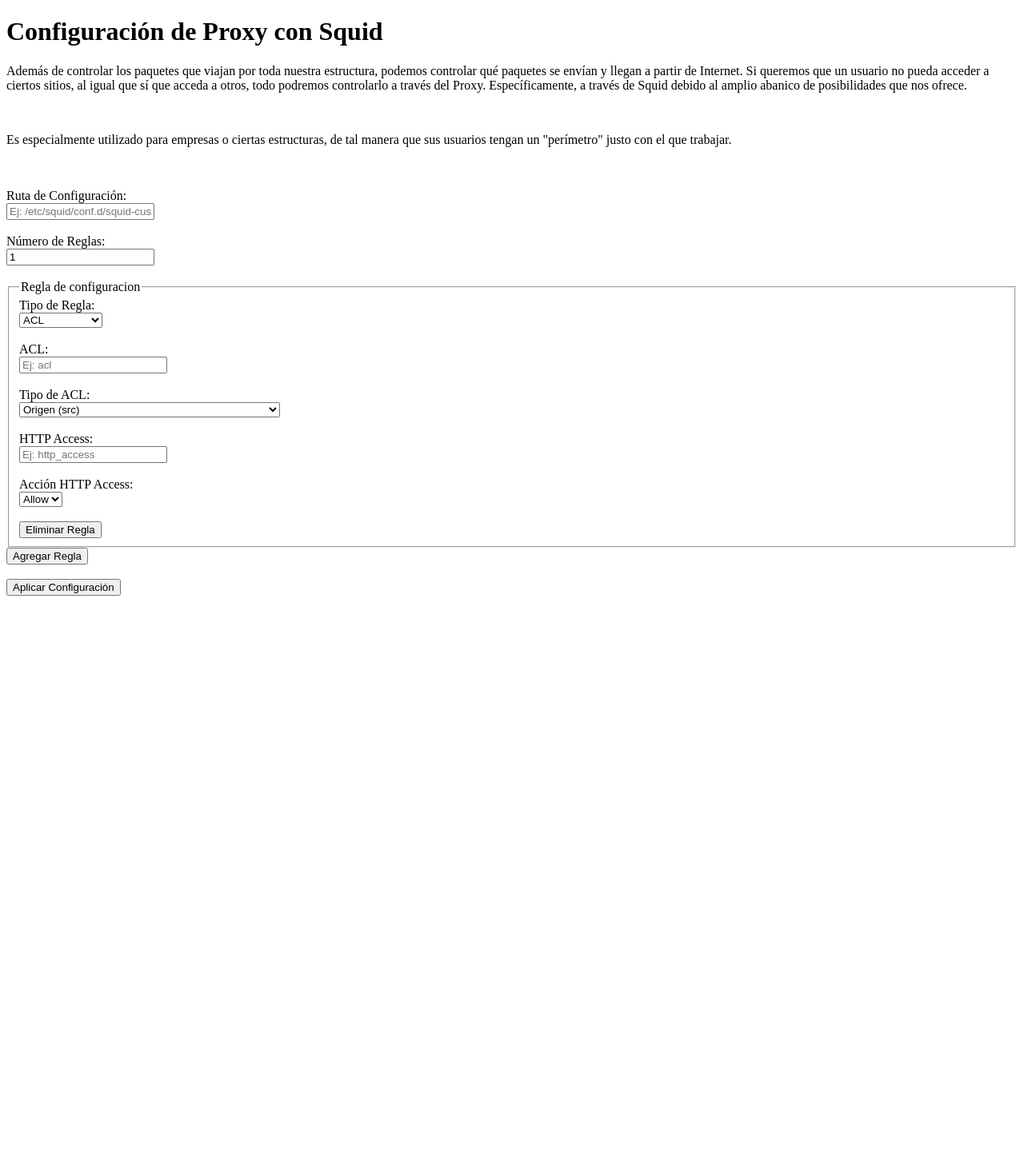
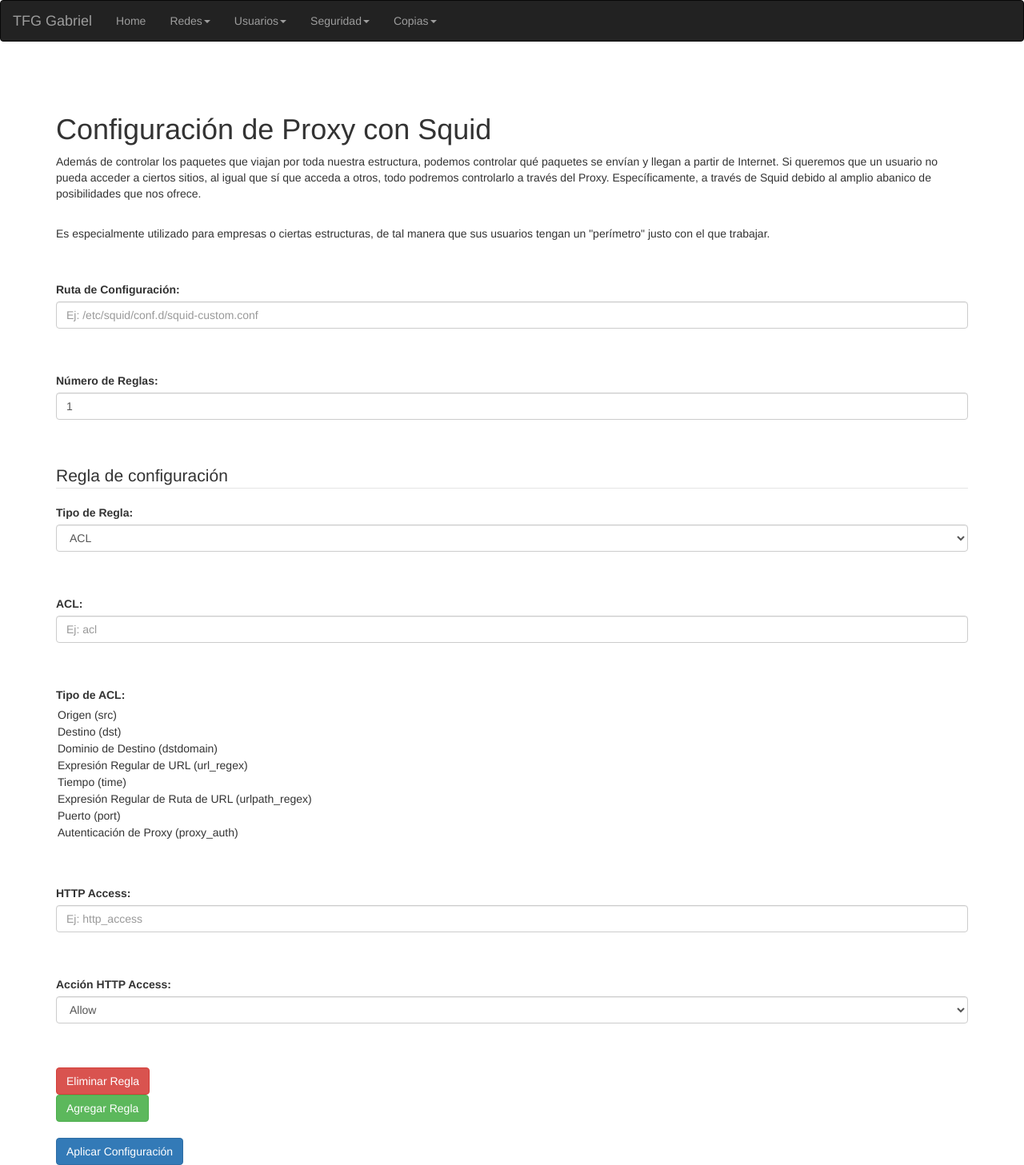
Before and after one commit to gabrielASIR/test_TFG, a Django app: template seguridad/templates/seguridad/proxy.html in a window 1280 px wide. Shown: the whole page at 80% size. Before the commit the page ends 745 px from the top, so only its background shows below. Run offline with Django 3.2, Linux system fonts and the light colour scheme; the template is opened without the code that fills it, so the values that code supplies are empty; some libraries are stand-ins or nearby versions.

Commit message:
Update proxy.html

```diff
--- a/seguridad/templates/seguridad/proxy.html
+++ b/seguridad/templates/seguridad/proxy.html
@@ -4,8 +4,59 @@
     <meta charset="UTF-8">
     <meta name="viewport" content="width=device-width, initial-scale=1.0">
     <title>Configuración de Proxy con Squid</title>
+    <link rel="stylesheet" href="https://maxcdn.bootstrapcdn.com/bootstrap/3.4.1/css/bootstrap.min.css">
+    <script src="https://ajax.googleapis.com/ajax/libs/jquery/3.7.1/jquery.min.js"></script>
+    <script src="https://maxcdn.bootstrapcdn.com/bootstrap/3.4.1/js/bootstrap.min.js"></script>
 </head>
 <body>
+    <nav class="navbar navbar-inverse">
+        <div class="container-fluid">
+            <div class="navbar-header">
+                <a class="navbar-brand" href="#">TFG Gabriel</a>
+            </div>
+            <ul class="nav navbar-nav">
+                <li><a href="/">Home</a></li>
+                <li class="dropdown">
+                    <a class="dropdown-toggle" data-toggle="dropdown" href="#">Redes<span class="caret"></span></a>
+                    <ul class="dropdown-menu">
+                        <li><a class="dropdown-item" href="{% url 'redes:interfaces' %}">Interfaces de red</a></li>
+                        <li><a class="dropdown-item" href="{% url 'redes:dhcp' %}">DHCP</a></li>
+                        <li><a class="dropdown-item" href="{% url 'redes:enrutamiento' %}">Enrutamiento</a></li>
+                        <li><a class="dropdown-item" href="{% url 'redes:pingtester' %}">Ping Tester</a></li>
+                    </ul>
+                </li>
+                <li class="dropdown">
+                    <a class="dropdown-toggle" data-toggle="dropdown" href="#">Usuarios<span class="caret"></span></a>
+                    <ul class="dropdown-menu">
+                        <li><a class="dropdown-item" href="{% url 'usuarios:crear_usuario' %}">Creación de usuarios</a></li>
+                        <li><a class="dropdown-item" href="{% url 'usuarios:modificar_usuario' %}">Modificación de usuarios</a></li>
+                        <li><a class="dropdown-item" href="{% url 'usuarios:eliminar_usuario' %}">Eliminación de usuarios</a></li>
+                        <li><a class="dropdown-item" href="{% url 'usuarios:analizar_contrasena' %}">Analizador de contraseñas</a></li>
+                        <li><a class="dropdown-item" href="{% url 'usuarios:configurar_permisos' %}">Configurador de permisos</a></li>
+                    </ul>
+                </li>
+                <li class="dropdown">
+                    <a class="dropdown-toggle" data-toggle="dropdown" href="#">Seguridad<span class="caret"></span></a>
+                    <ul class="dropdown-menu">
+                        <li><a class="dropdown-item" href="{% url 'seguridad:firewall' %}">Firewall</a></li>
+                        <li><a class="dropdown-item" href="{% url 'seguridad:proxy' %}">Proxy</a></li>
+                        <li><a class="dropdown-item" href="{% url 'seguridad:certificados' %}">Certificados SSL/TLS</a></li>
+                    </ul>
+                </li>
+                <li class="dropdown">
+                    <a class="dropdown-toggle" data-toggle="dropdown" href="#">Copias<span class="caret"></span></a>
+                    <ul class="dropdown-menu">
+                        <li><a class="dropdown-item" href="{% url 'copias:configuracion_backups' %}">Configuración copias de seguridad locales</a></li>
+                        <li><a class="dropdown-item" href="{% url 'copias:programar_copia' %}">Programación de copias de seguridad</a></li>
+                        <li><a class="dropdown-item" href="{% url 'copias:configuracion_nas' %}">Configuración NAS</a></li>
+                        <li><a class="dropdown-item" href="{% url 'copias:subida_archivos_nas' %}">Subida de archivos al NAS</a></li>
+                    </ul>
+                </li>
+            </ul>
+        </div>
+    </nav>
+
+    <div class="container" style="margin-top: 70px;">
         <h1>Configuración de Proxy con Squid</h1>
         <p>Además de controlar los paquetes que viajan por toda nuestra estructura, podemos controlar qué paquetes se envían y llegan a partir de Internet.
         Si queremos que un usuario no pueda acceder a ciertos sitios, al igual que sí que acceda a otros, todo podremos controlarlo a través del Proxy.
@@ -13,29 +64,38 @@
         <p>Es especialmente utilizado para empresas o ciertas estructuras, de tal manera que sus usuarios tengan un "perímetro" justo con el que trabajar.</p><br><br>
         <form method="post">
             {% csrf_token %}
+            <div class="form-group">
                 <label for="ruta_configuracion">Ruta de Configuración:</label><br>
                 <input type="text" id="ruta_configuracion" name="ruta_configuracion"
-            placeholder="Ej: /etc/squid/conf.d/squid-custom.conf"><br><br>
+                    placeholder="Ej: /etc/squid/conf.d/squid-custom.conf" class="form-control"><br><br>
+            </div>
 
+            <div class="form-group">
                 <label for="num_reglas">Número de Reglas:</label><br>
-        <input type="number" id="num_reglas" name="num_reglas" min="1" value="1" placeholder="Número de reglas"><br><br>
-
+                <input type="number" id="num_reglas" name="num_reglas" min="1" value="1" class="form-control" placeholder="Número de reglas"><br><br>
+            </div>
 
             <div id="reglas">
                 <div class="regla">
                     <fieldset>
-                    <legend>Regla de configuracion</legend>
+                        <legend>Regla de configuración</legend>
+                        <div class="form-group">
                             <label for="tipo_regla_1">Tipo de Regla:</label><br>
-                    <select id="tipo_regla_1" name="tipo_regla_1" onchange="toggleCampos(1)">
+                            <select id="tipo_regla_1" name="tipo_regla_1" class="form-control" onchange="toggleCampos(1)">
                                 <option value="acl">ACL</option>
                                 <option value="http_access">HTTP Access</option>
                             </select><br><br>
+                        </div>
 
+                        <div class="form-group">
                             <label for="acl_1">ACL:</label><br>
-                    <input type="text" id="acl_1" name="acl_1" placeholder="Ej: acl"><br><br>
+                            <input type="text" id="acl_1" name="acl_1" class="form-control" placeholder="Ej: acl"><br><br>
+                        </div>
 
-                    <label for="tipo_acl_1">Tipo de ACL:</label><br>
-                    <select id="tipo_acl_1" name="tipo_acl_1">
+                        <div class="form-group">
+                            <label for="tipo_acl_1">Tipo de ACL:</label><br
+
+                            <select id="tipo_acl_1" name="tipo_acl_1" class="form-control">
                                 <option value="src">Origen (src)</option>
                                 <option value="dst">Destino (dst)</option>
                                 <option value="dstdomain">Dominio de Destino (dstdomain)</option>
@@ -45,27 +105,33 @@
                                 <option value="port">Puerto (port)</option>
                                 <option value="proxy_auth">Autenticación de Proxy (proxy_auth)</option>
                             </select><br><br>
+                        </div>
 
+                        <div class="form-group">
                             <label for="http_access_1">HTTP Access:</label><br>
-                    <input type="text" id="http_access_1" name="http_access_1" placeholder="Ej: http_access"><br><br>
+                            <input type="text" id="http_access_1" name="http_access_1" class="form-control" placeholder="Ej: http_access"><br><br>
+                        </div>
 
+                        <div class="form-group">
                             <label for="accion_http_access_1">Acción HTTP Access:</label><br>
-                    <select id="accion_http_access_1" name="accion_http_access_1">
+                            <select id="accion_http_access_1" name="accion_http_access_1" class="form-control">
                                 <option value="allow">Allow</option>
                                 <option value="deny">Deny</option>
                             </select><br><br>
+                        </div>
 
-                    <button type="button" onclick="eliminarRegla(this)">Eliminar Regla</button>
+                        <button type="button" class="btn btn-danger" onclick="eliminarRegla(this)">Eliminar Regla</button>
                     </fieldset>
                 </div>
             </div>
 
             <!-- Botón para agregar más reglas -->
-        <button type="button" onclick="agregarRegla()">Agregar Regla</button><br><br>
+            <button type="button" class="btn btn-success" onclick="agregarRegla()">Agregar Regla</button><br><br>
 
             <!-- Botón para enviar el formulario -->
-        <button type="submit">Aplicar Configuración</button>
+            <button type="submit" class="btn btn-primary">Aplicar Configuración</button>
         </form>
+    </div>
 
     <script>
         function agregarRegla() {
@@ -75,18 +141,23 @@
             nuevaRegla.className = 'regla';
             nuevaRegla.innerHTML = `
             <fieldset>
-                <legend>Regla de configuracion</legend>
+                <legend>Regla de configuración</legend>
+                <div class="form-group">
                     <label for="tipo_regla_${numReglas}">Tipo de Regla:</label><br>
-                <select id="tipo_regla_${numReglas}" name="tipo_regla_${numReglas}" onchange="toggleCampos(${numReglas})">
+                    <select id="tipo_regla_${numReglas}" name="tipo_regla_${numReglas}" class="form-control" onchange="toggleCampos(${numReglas})">
                         <option value="acl">ACL</option>
                         <option value="http_access">HTTP Access</option>
                     </select><br><br>
+                </div>
 
+                <div class="form-group">
                     <label for="acl_${numReglas}">ACL:</label><br>
-                <input type="text" id="acl_${numReglas}" name="acl_${numReglas}" placeholder="Ej: acl"><br><br>
+                    <input type="text" id="acl_${numReglas}" name="acl_${numReglas}" class="form-control" placeholder="Ej: acl"><br><br>
+                </div>
 
+                <div class="form-group">
                     <label for="tipo_acl_${numReglas}">Tipo de ACL:</label><br>
-                <select id="tipo_acl_${numReglas}" name="tipo_acl_${numReglas}">
+                    <select id="tipo_acl_${numReglas}" name="tipo_acl_${numReglas}" class="form-control">
                         <option value="src">Origen (src)</option>
                         <option value="dst">Destino (dst)</option>
                         <option value="dstdomain">Dominio de Destino (dstdomain)</option>
@@ -96,17 +167,22 @@
                         <option value="port">Puerto (port)</option>
                         <option value="proxy_auth">Autenticación de Proxy (proxy_auth)</option>
                     </select><br><br>
+                </div>
 
+                <div class="form-group">
                     <label for="http_access_${numReglas}">HTTP Access:</label><br>
-                <input type="text" id="http_access_${numReglas}" name="http_access_${numReglas}" placeholder="Ej: http_access"><br><br>
+                    <input type="text" id="http_access_${numReglas}" name="http_access_${numReglas}" class="form-control" placeholder="Ej: http_access"><br><br>
+                </div>
 
+                <div class="form-group">
                     <label for="accion_http_access_${numReglas}">Acción HTTP Access:</label><br>
-                <select id="accion_http_access_${numReglas}" name="accion_http_access_${numReglas}">
+                    <select id="accion_http_access_${numReglas}" name="accion_http_access_${numReglas}" class="form-control">
                         <option value="allow">Allow</option>
                         <option value="deny">Deny</option>
                     </select><br><br>
+                </div>
 
-                <button type="button" onclick="eliminarRegla(this)">Eliminar Regla</button>
+                <button type="button" class="btn btn-danger" onclick="eliminarRegla(this)">Eliminar Regla</button>
             </fieldset>
             `;
             reglasDiv.appendChild(nuevaRegla);
@@ -118,10 +194,10 @@
 
         function toggleCampos(numRegla) {
             const tipoRegla = document.getElementById(`tipo_regla_${numRegla}`).value;
-            const aclInput = document.getElementById(`acl_${numRegla}`);
-            const tipoAclSelect = document.getElementById(`tipo_acl_${numRegla}`);
-            const httpAccessInput = document.getElementById(`http_access_${numRegla}`);
-            const accionHttpAccessSelect = document.getElementById(`accion_http_access_${numRegla}`);
+            const aclInput = document.getElementById(`acl_${numRegla}`).parentNode.parentNode;
+            const tipoAclSelect = document.getElementById(`tipo_acl_${numRegla}`).parentNode.parentNode;
+            const httpAccessInput = document.getElementById(`http_access_${numRegla}`).parentNode.parentNode;
+            const accionHttpAccessSelect = document.getElementById(`accion_http_access_${numRegla}`).parentNode.parentNode;
 
             if (tipoRegla === 'acl') {
                 aclInput.style.display = 'block';
```
Lines whose indentation alone changed are shown as unchanged.
